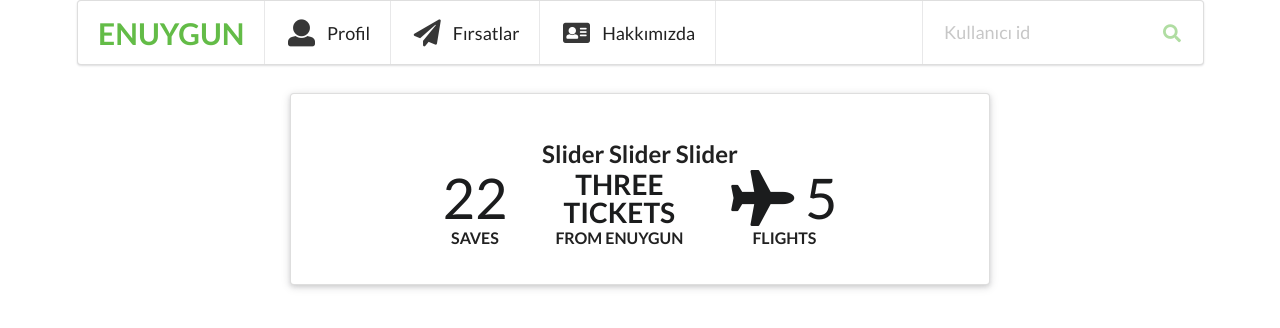
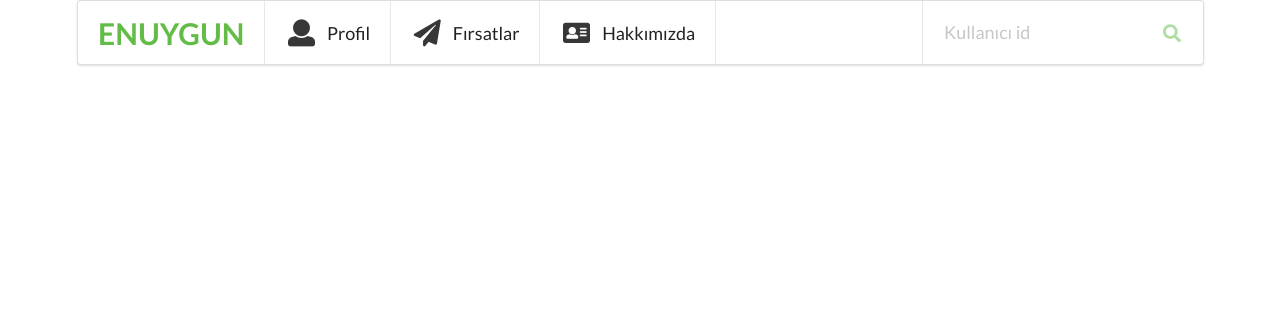
Before and after one commit to yakupgeyik96/customer-recommendation-ui, a React (Create React App) app: page / in a window 1280 px wide. Shown: the top 328 px of the page. Built offline with nearby package versions, Linux system fonts and the light colour scheme.

Commit message:
navbar, searchbar, id sorgulama tamamlandı

```diff
--- a/src/App.js
+++ b/src/App.js
@@ -2,17 +2,15 @@
 import { BrowserRouter, Route, Switch } from "react-router-dom";
 import Navbar from "./navbar/Navbar";
 import Slider from "./components/Slider";
-import SearchBar from "./components/SearchBar";
 
 class App extends React.Component {
   render() {
     return (
       <BrowserRouter>
         <Navbar />
-        <div>
-          <Slider />
-        </div>
-        <Switch></Switch>
+        <Switch>
+          <Route path="/profil" exact component={Slider} />
+        </Switch>
       </BrowserRouter>
     );
   }
--- a/src/navbar/navItems.js
+++ b/src/navbar/navItems.js
@@ -3,7 +3,7 @@
     {
         id: 1,
         value: 'Profil',
-        path: '/',
+        path: '/profil',
         classname: 'green item',
         icon: "large user icon"
     },
```
